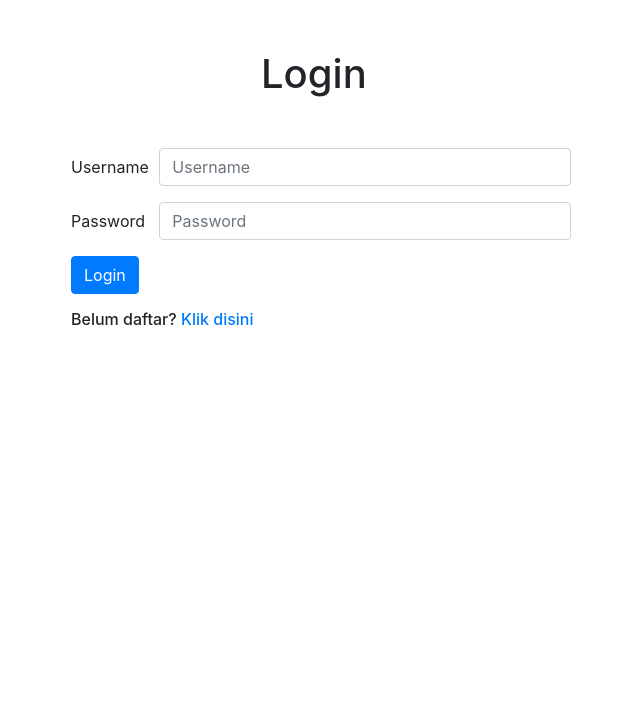
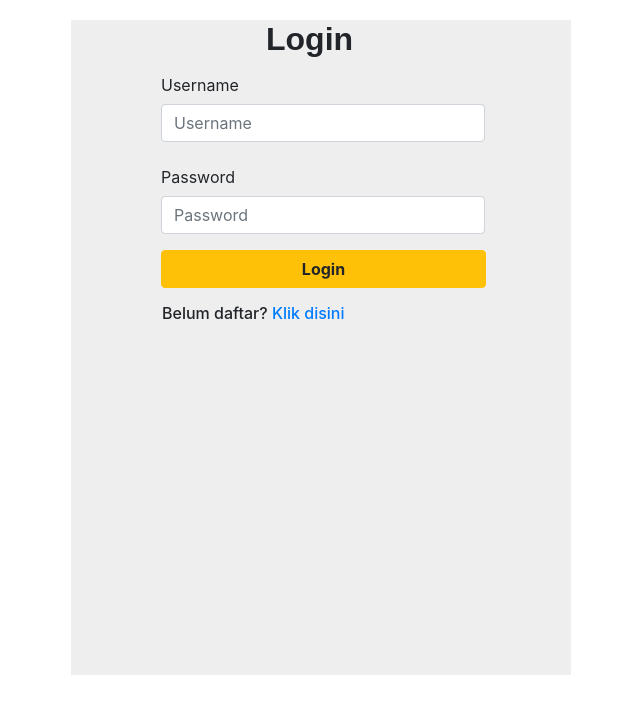
Before and after one commit to btrx/shinenow, a PHP site: page /login.php in a window 1280 px wide. Shown: the top 714 px of the page, without its empty margins (319-959 px from the left). Run offline with PHP 8.4, Linux system fonts and the light colour scheme.

Commit message:
memperbaiki halaman login

```diff
--- a/login.php
+++ b/login.php
@@ -42,27 +42,27 @@
     <title>Halaman Login</title>
   </head>
   <body>
-    <div style="width: 500px; margin: 20px auto 0px;">
-        <h1 style="margin: 50px 190px;">Login</h1>
+     <div style="width: 500px; height: 655px; margin: 20px auto 0px;background-color: #eee; padding-left: 75px;">
+        <h2 class="font-weight-bold" style="padding-left: 120px; font-family: arial;">Login</h2>
     <form action="" method="post">
-          <div class="form-group row">
+          <div class="form-group">
             <label for="inputEmail3" class="col-sm-2 col-form-label">Username</label>
             <div class="col-sm-10">
               <input type="text" name="username" class="form-control" id="inputEmail3" placeholder="Username">
             </div>
           </div>
-          <div class="form-group row">
+          <div class="form-group">
             <label for="inputEmail3" class="col-sm-2 col-form-label">Password</label>
             <div class="col-sm-10">
               <input type="password" name="password" class="form-control" id="inputEmail3" placeholder="Password">
             </div>
           </div>
-          <div class="form-group row">
+          <div class="form-group">
             <div class="col-sm-10">
-              <button type="submit" name="login" class="btn btn-primary">Login</button>
+              <button class="btn btn-warning text-center font-weight-bold" style="width: 325px;" type="submit" name="login">Login</button>
             </div>
           </div>
-          <h6>Belum daftar?  <a href="registrasi.php">Klik disini</a></h6>
+          <h6 class="pl-3">Belum daftar?  <a href="registrasi.php">Klik disini</a></h6>
     </form>
     </div>
 
```
